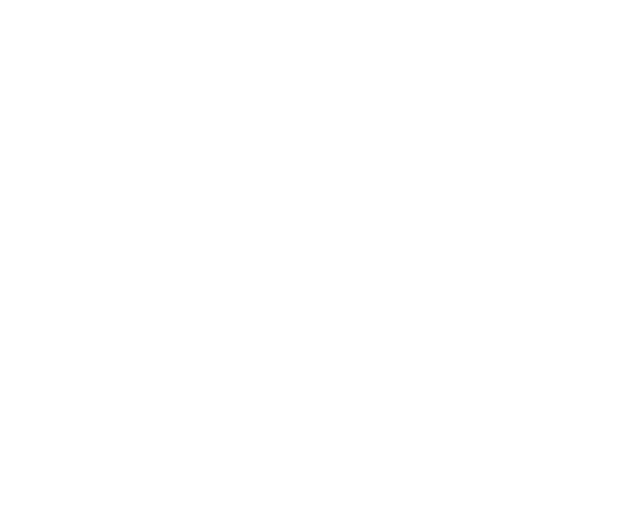
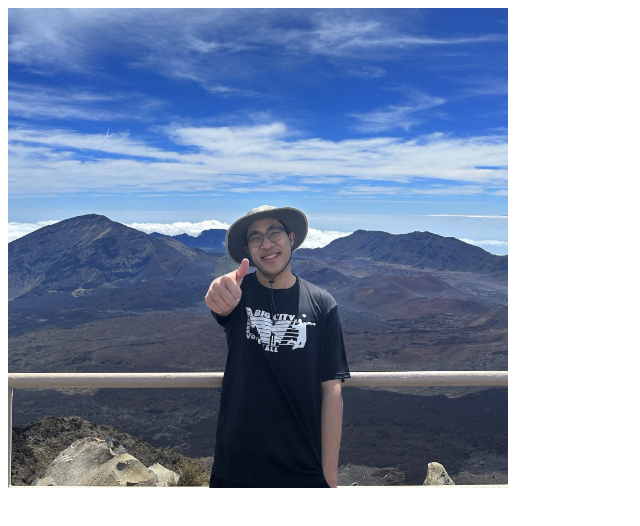
Before and after one commit to dparkd/whotouchedthe.net, a plain HTML site: page index.html in a window 1280 px wide. Shown: the whole page, without its empty margins (0-640 px from the left). Drawn offline with Linux system fonts and the light colour scheme.

Commit message:
charbaby

```diff
--- a/index.css
+++ b/index.css
@@ -0,0 +1,3 @@
+img {
+	width: 500px;
+}
--- a/index.html
+++ b/index.html
@@ -3,9 +3,10 @@
 <head>
 	<meta charset="utf-8">
 	<meta name="viewport" content="width=device-width, initial-scale=1">
+	<link rel="stylesheet" type="text/css" href="index.css">
 	<title>who touched the net</title>
 </head>
 <body>
-
+	<img src="charbaby.jpg">
 </body>
 </html>
```
Also changed, not shown: charbaby.jpg (added).
